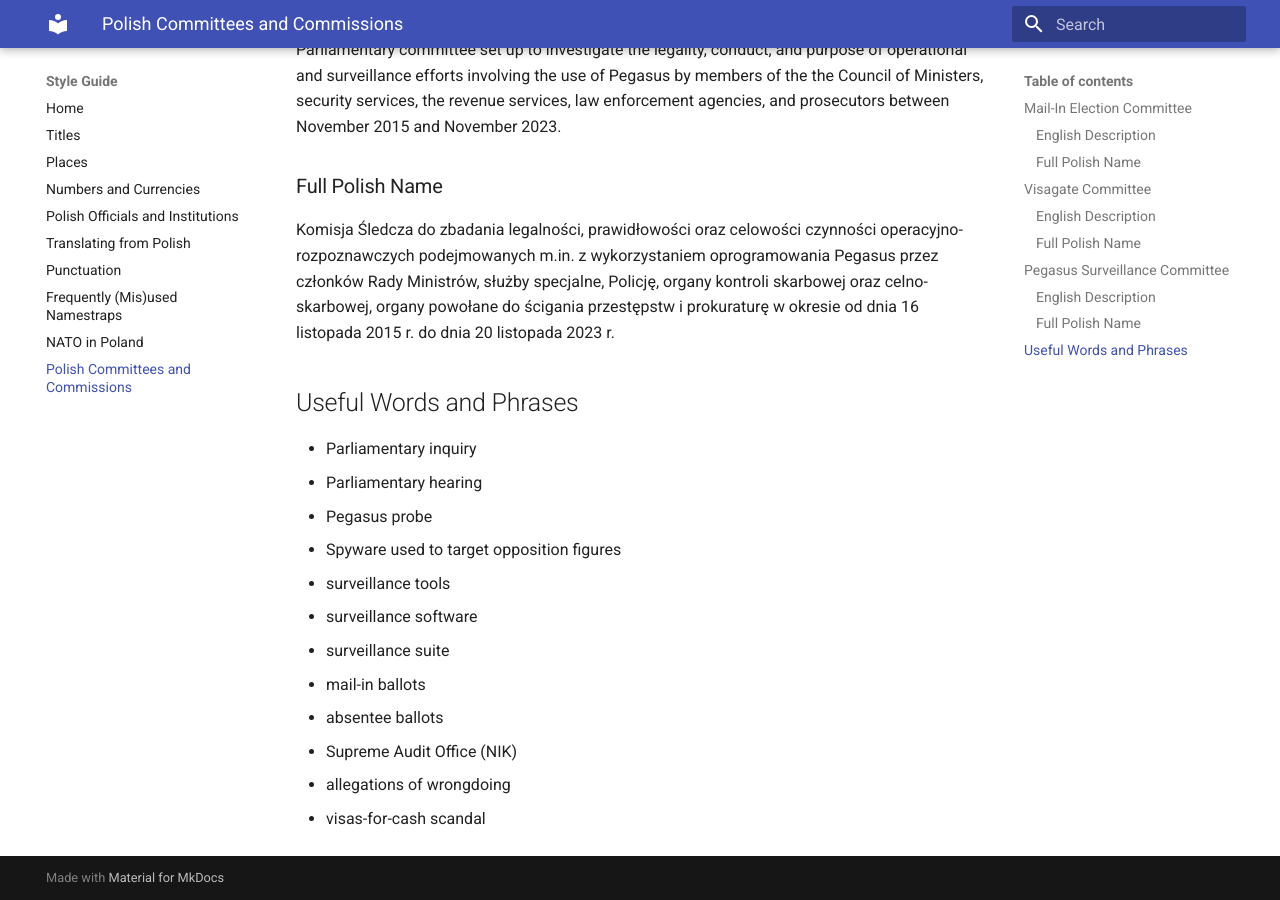
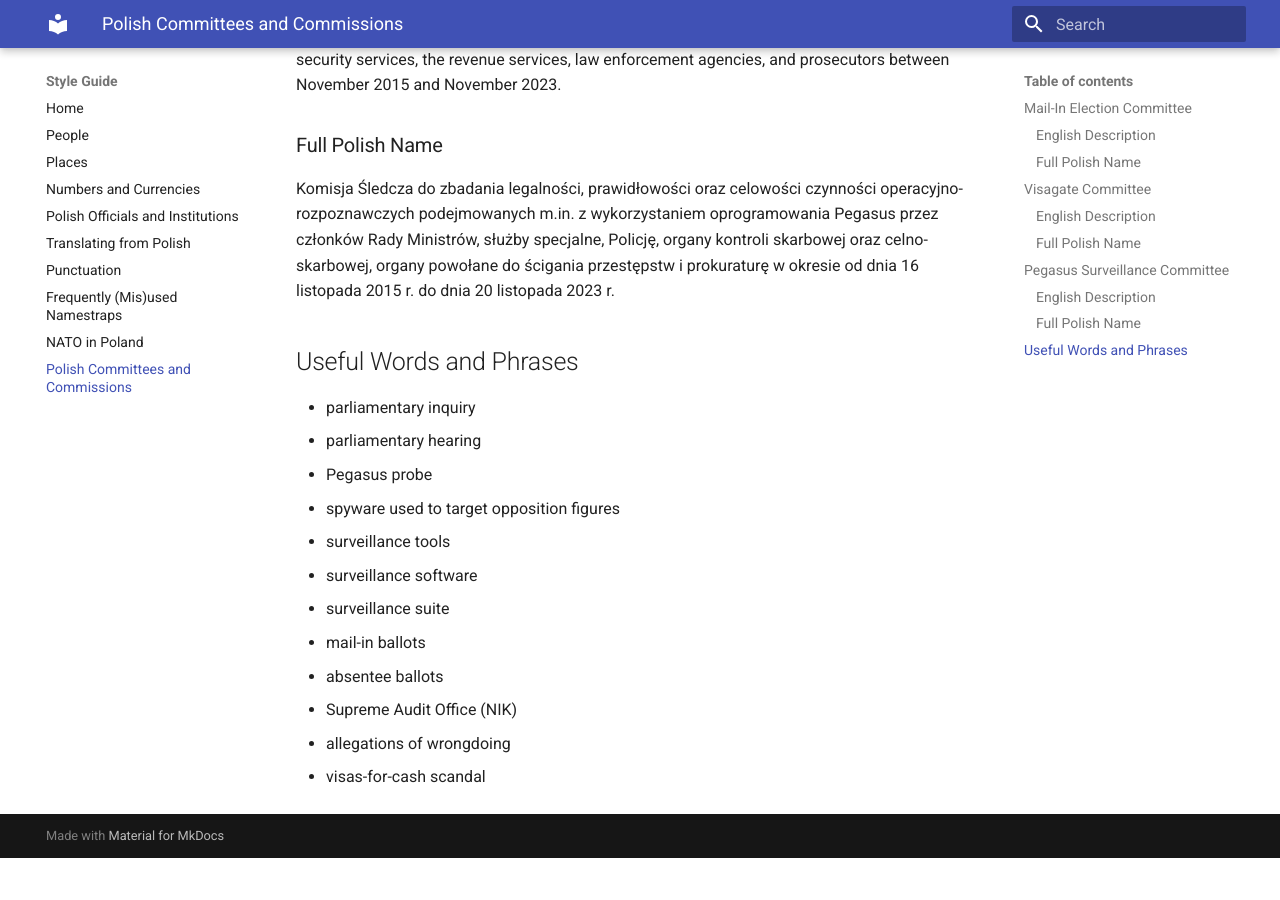
Before and after one commit to rthrbrs/styleguide, an MkDocs documentation site: the page built from docs/Committees.md, in a window 1280 px wide and 900 px high, scrolled down 1135 px. Built offline with MkDocs 1.6.1 and Material for MkDocs 9.7.7, drawn with Linux system fonts in a browser that asks for light colours; after the commit the page ends 1993 px from its top, so only the background shows below that; some of the changed text lies outside the part shown.

```diff
--- a/docs/Committees.md
+++ b/docs/Committees.md
@@ -37,10 +35,10 @@ Komisja Śledcza do zbadania legalności, prawidłowości oraz celowości czynno
 
 ## Useful Words and Phrases
 
-* Parliamentary inquiry
-* Parliamentary hearing
+* parliamentary inquiry
+* parliamentary hearing
 * Pegasus probe
-* Spyware used to target opposition figures
+* spyware used to target opposition figures
 * surveillance tools
 * surveillance software
 * surveillance suite
--- a/mkdocs.yml
+++ b/mkdocs.yml
@@ -2,7 +2,7 @@ site_name: Style Guide
 site_url: https://rthrbrs.github.io/styleguide/
 nav:
   - Home: index.md
-  - Titles: titles.md
+  - People: titles.md
   - Places: ToponymsAndEthnonyms.md
   - Numbers and Currencies: numbers.md
   - Polish Officials and Institutions: Poland.md
```
Also changed, not shown: other parts of docs/Committees.md (+0 -2 lines), docs/ToponymsAndEthnonyms.md (+5 -2 lines), docs/numbers.md (+7 -3 lines), site/Committees/index.html.
